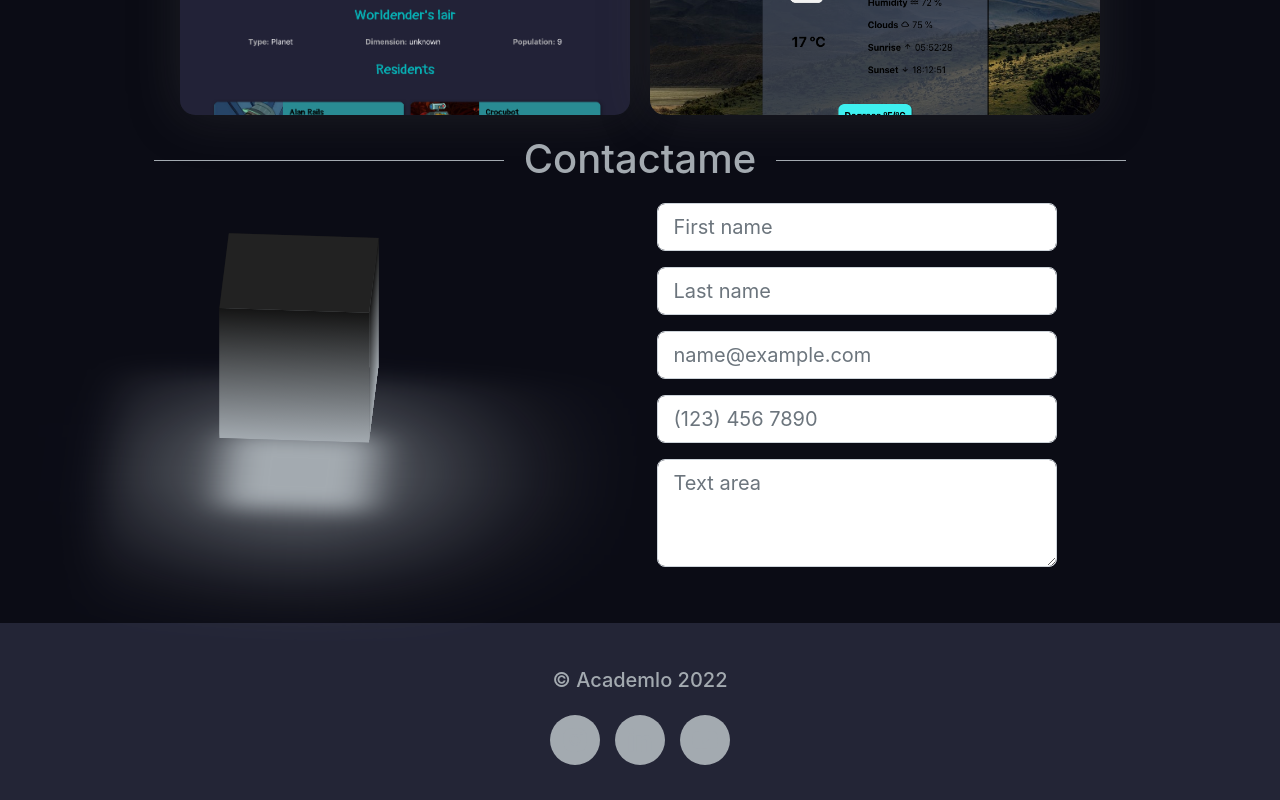
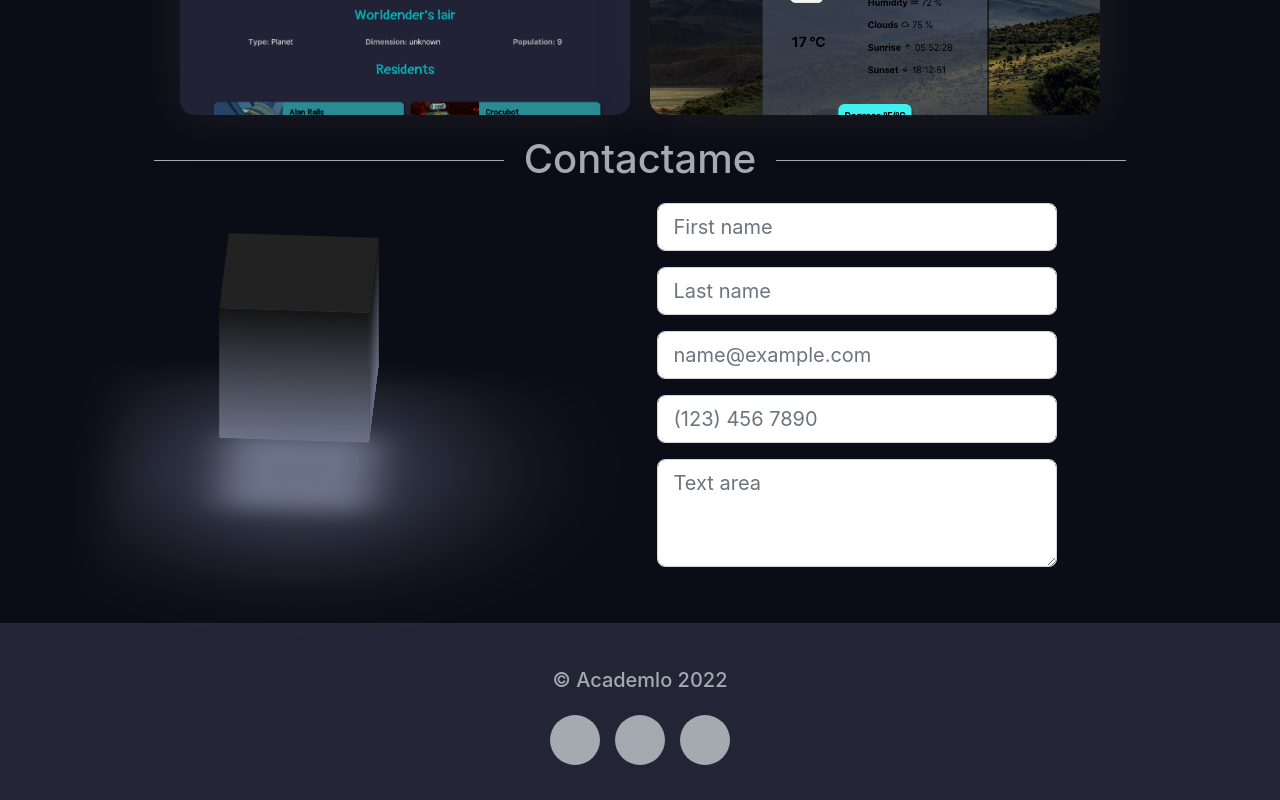
Before and after one commit to JuanDavidGongora/portafoliojuandavid, a React (Vite) app: page / in a window 1280 px wide. Shown: the part 2017-2817 px from the top of the page. Built offline with nearby package versions, Linux system fonts and the light colour scheme.

Commit message:
actualizando

```diff
--- a/src/App.css
+++ b/src/App.css
@@ -491,7 +491,7 @@ button, input, optgroup, select, textarea {
   left: 0;
   width: 100%;
   height: 100%;
-  background: linear-gradient(#151515, #A3AAB0);
+  background: linear-gradient(#151515, #6B7288);
   transform: rotateY(calc(90deg * var(--i))) translateZ(75px);
 }
 .top{
@@ -510,15 +510,16 @@ button, input, optgroup, select, textarea {
   left: 0;
   width: 150px;
   height: 150px;
-  background: #A3AAB0;
+  background: #6B7288;
   transform: translateZ(-230px);
   filter: blur(20px);
-  box-shadow: 0 0 120px rgba(163, 170, 176,0.2), 0 0 200px rgba(163, 170, 176,0.4), 0 0 300px rgba(163, 170, 176,0.6), 0 0 400px rgba(163, 170, 176,0.8), 0 0 500px rgba(163, 170, 176,1);
+  box-shadow: 0 0 120px rgba(107, 114, 136,0.2), 0 0 200px rgba(107, 114, 136,0.4), 0 0 300px rgba(107, 114, 136,0.6), 0 0 400px rgba(107, 114, 136,0.8), 0 0 500px rgba(107, 114, 136,1);
 }
-/* .box{
+.box{
   color: rgb(163, 170, 176);
+  color: rgb(107, 114, 136);
   color: #6B7288;
-} */
+}
 
 
 
```
